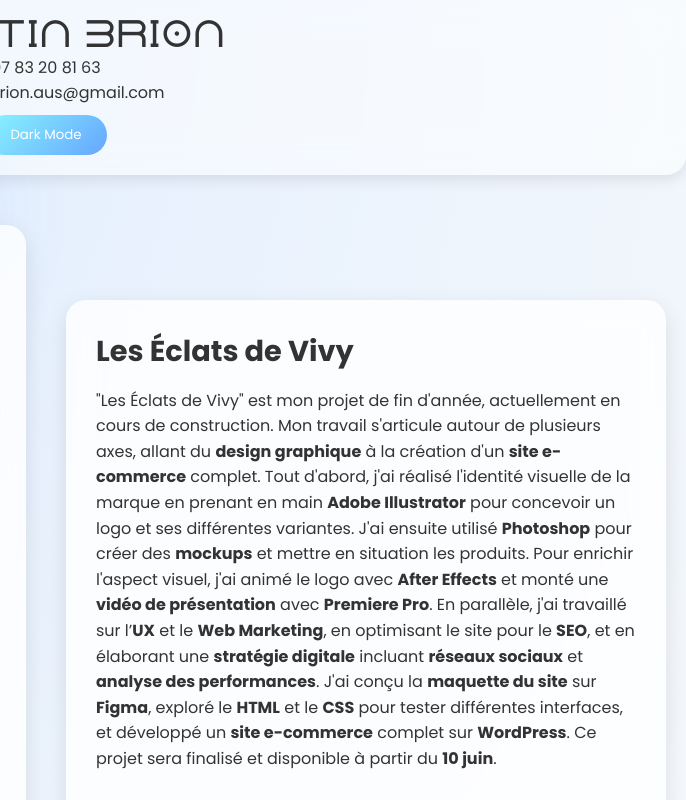
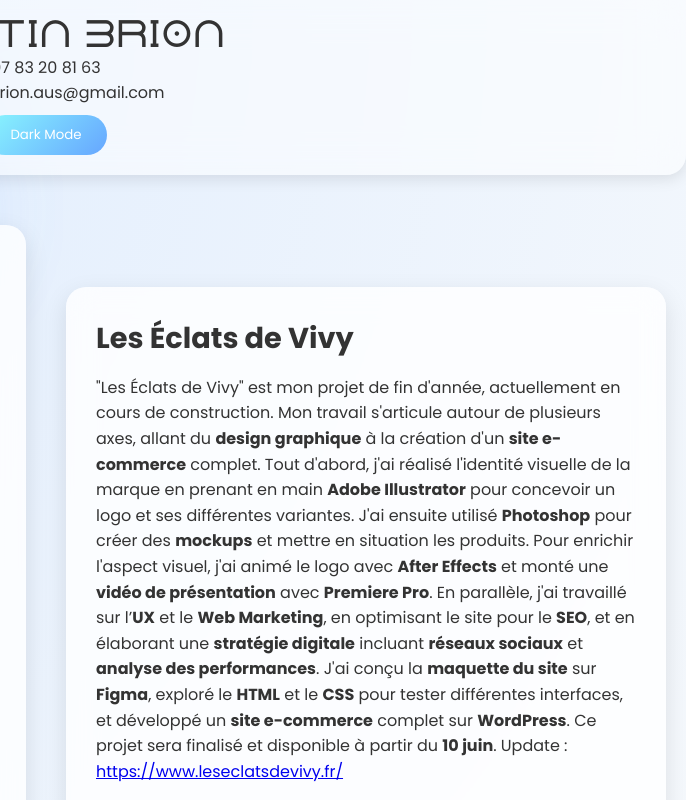
Before and after one commit to QuentinUxUi/Portfolio, a plain HTML site: page projet1.html in a window 1280 px wide. Shown: the top 800 px of the page, 594-1280 px from the left. Drawn offline with Linux system fonts and the light colour scheme.

Commit message:
Update lien du site de vivy projet1.html
ajout du lien du site

```diff
--- a/projet1.html
+++ b/projet1.html
@@ -42,6 +42,7 @@
         Tout d'abord, j'ai réalisé l'identité visuelle de la marque en prenant en main <strong>Adobe Illustrator</strong> pour concevoir un logo et ses différentes variantes. J'ai ensuite utilisé <strong>Photoshop</strong> pour créer des <strong>mockups</strong> et mettre en situation les produits. Pour enrichir l'aspect visuel, j'ai animé le logo avec <strong>After Effects</strong> et monté une <strong>vidéo de présentation</strong> avec <strong>Premiere Pro</strong>.
         En parallèle, j'ai travaillé sur l’<strong>UX</strong> et le <strong>Web Marketing</strong>, en optimisant le site pour le <strong>SEO</strong>, et en élaborant une <strong>stratégie digitale</strong> incluant <strong>réseaux sociaux</strong> et <strong>analyse des performances</strong>. J'ai conçu la <strong>maquette du site</strong> sur <strong>Figma</strong>, exploré le <strong>HTML</strong> et le <strong>CSS</strong> pour tester différentes interfaces, et développé un <strong>site e-commerce</strong> complet sur <strong>WordPress</strong>.
         Ce projet sera finalisé et disponible à partir du <strong>10 juin</strong>.
+        Update : <a href="https://www.leseclatsdevivy.fr/" target="_blank">https://www.leseclatsdevivy.fr/</a>
 
         </p>
         <button class="btn-more" onclick="location.href='index.html'">Page principale</button>
```
